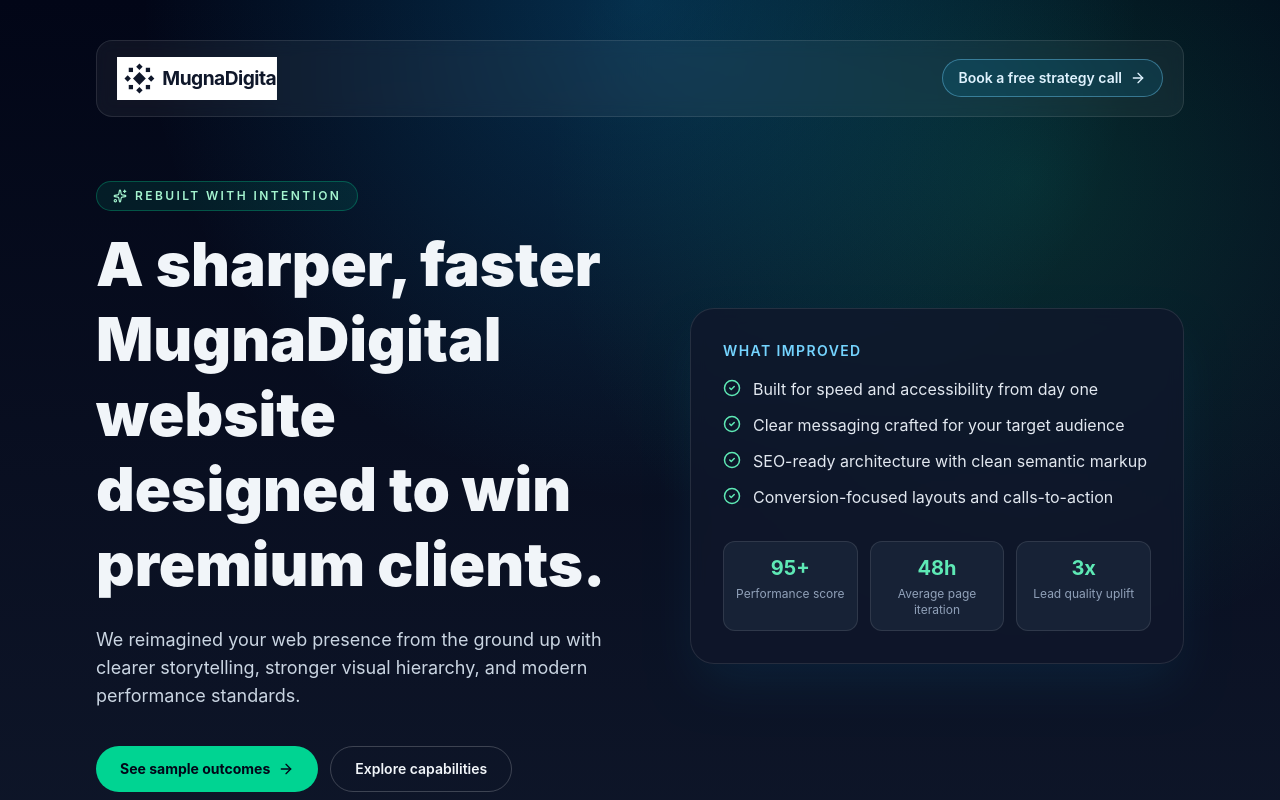
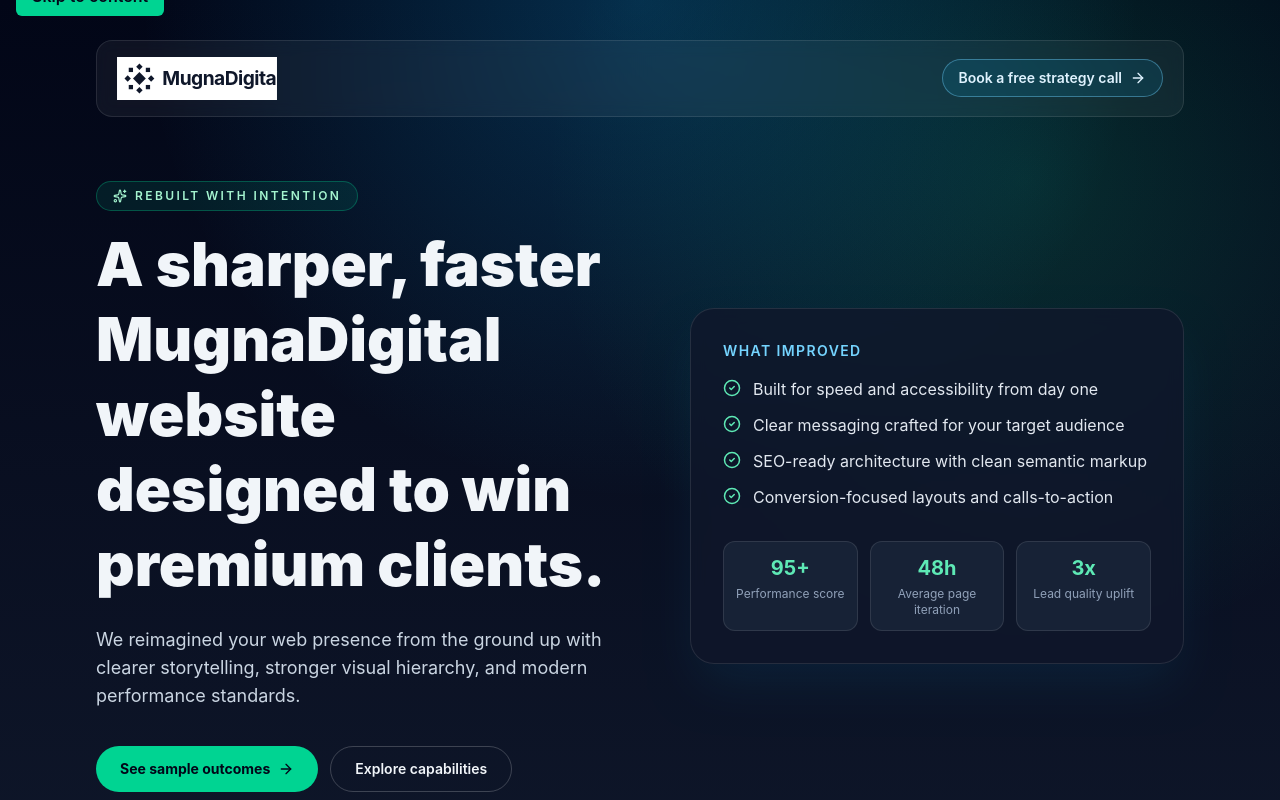
Before and after one commit to Seto406/mugnadigital-web, a Next.js app: page / in a window 1280 px wide. Shown: the top 800 px of the page. Built offline with nearby package versions, Linux system fonts and the light colour scheme.

Commit message:
🎨 Palette: Add skip-to-content link for accessibility
Co-authored-by: Seto406 <145317204+Seto406@users.noreply.github.com>

```diff
--- a/app/layout.tsx
+++ b/app/layout.tsx
@@ -10,7 +10,15 @@ export const metadata: Metadata = {
 export default function RootLayout({ children }: Readonly<{ children: React.ReactNode }>) {
   return (
     <html lang="en">
-      <body className="antialiased">{children}</body>
+      <body className="antialiased">
+        <a
+          href="#main-content"
+          className="absolute left-4 top-4 z-50 -translate-y-full rounded-md bg-emerald-400 px-4 py-2 font-semibold text-slate-950 transition-transform focus:translate-y-0"
+        >
+          Skip to content
+        </a>
+        {children}
+      </body>
     </html>
   );
 }
--- a/app/not-found.tsx
+++ b/app/not-found.tsx
@@ -2,7 +2,7 @@ import Link from 'next/link';
 
 export default function NotFound() {
   return (
-    <main className="grid min-h-screen place-items-center bg-slate-950 px-6 text-center text-slate-100">
+    <main id="main-content" tabIndex={-1} className="grid min-h-screen place-items-center bg-slate-950 px-6 text-center text-slate-100 outline-none">
       <div>
         <p className="text-sm uppercase tracking-[0.2em] text-sky-300">404</p>
         <h1 className="mt-2 text-4xl font-bold">Page not found</h1>
--- a/app/page.tsx
+++ b/app/page.tsx
@@ -28,7 +28,7 @@ const pillars = [
 
 export default function Home() {
   return (
-    <main className="bg-slate-950 text-slate-100">
+    <main id="main-content" tabIndex={-1} className="bg-slate-950 text-slate-100 outline-none">
       <section className="relative isolate overflow-hidden border-b border-white/10">
         <div className="absolute inset-0 -z-10 bg-[radial-gradient(circle_at_top,_rgba(14,165,233,0.25),transparent_45%),radial-gradient(circle_at_80%_20%,_rgba(16,185,129,0.2),transparent_38%),linear-gradient(to_bottom,_#020617,_#0f172a)]" />
         <div className="mx-auto max-w-6xl px-6 pb-20 pt-8 lg:px-8 lg:pb-28 lg:pt-10">
```
